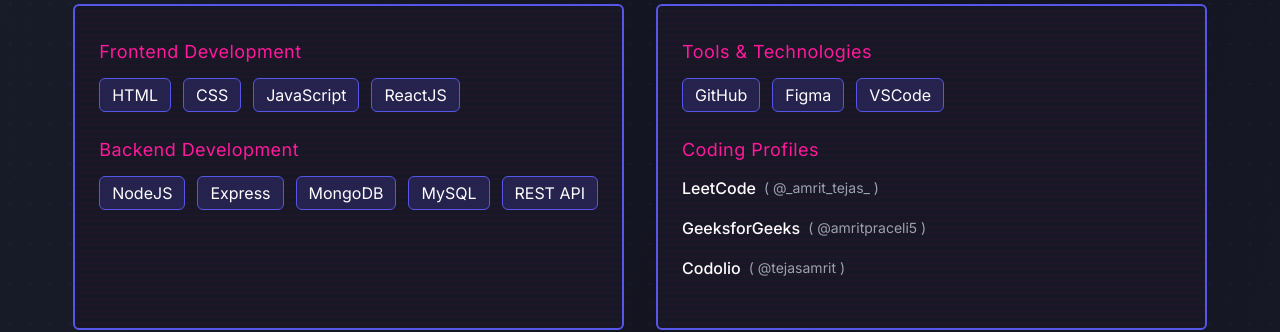
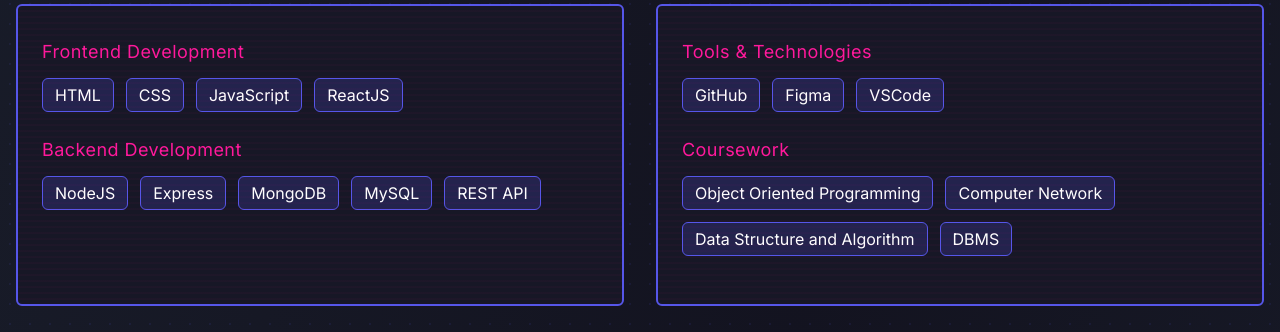
Before and after one commit to tejasamrit/tejasamrit-portfolio, a React (Vite) app: page / in a window 1280 px wide. Shown: the part 1500-1832 px from the top of the page. Built offline with nearby package versions, Linux system fonts and the light colour scheme.

Commit message:
Refactor: Update skills section and cursor
Replaced the "Coding Profiles" section in the Skills component with a "Coursework" section, adding Object Oriented Programming, Computer Network, Data Structure and Algorithm, and DBMS. Also, replaced the existing cursor with a simple animated cursor.

```diff
--- a/src/components/Cursor.tsx
+++ b/src/components/Cursor.tsx
@@ -45,44 +45,20 @@ const Cursor = () => {
     };
   }, []);
 
-  useEffect(() => {
-    // Re-register event listeners when the DOM changes
-    const handleLinkHoverIn = () => setLinkHovered(true);
-    const handleLinkHoverOut = () => setLinkHovered(false);
-
-    const links = document.querySelectorAll('a, button');
-    links.forEach(link => {
-      link.addEventListener('mouseenter', handleLinkHoverIn);
-      link.addEventListener('mouseleave', handleLinkHoverOut);
-    });
-
-    return () => {
-      links.forEach(link => {
-        link.removeEventListener('mouseenter', handleLinkHoverIn);
-        link.removeEventListener('mouseleave', handleLinkHoverOut);
-      });
-    };
-  }, [position]); // This will re-run when position changes, which happens when mouse moves
-
-  const cursorClasses = `custom-cursor ${hidden ? 'opacity-0' : 'opacity-100'} ${clicked ? 'cursor-clicked' : ''} ${linkHovered ? 'cursor-hovered' : ''}`;
+  // Simpler cursor styles
+  const cursorStyle = {
+    left: `${position.x}px`,
+    top: `${position.y}px`,
+    opacity: hidden ? 0 : 1,
+    transform: `scale(${clicked ? 0.8 : linkHovered ? 1.5 : 1})`,
+    transition: 'transform 0.2s ease-out, opacity 0.2s ease-out'
+  };
 
   return (
-    <>
-      <div
-        className={`${cursorClasses} cursor-dot`}
-        style={{
-          left: `${position.x}px`,
-          top: `${position.y}px`
-        }}
-      />
-      <div
-        className={`${cursorClasses} cursor-ring`}
-        style={{
-          left: `${position.x}px`,
-          top: `${position.y}px`
-        }}
-      />
-    </>
+    <div
+      className="fixed pointer-events-none z-[9999] w-6 h-6 rounded-full border-2 border-retro-pink mix-blend-difference"
+      style={cursorStyle}
+    />
   );
 };
 
--- a/src/components/Skills.tsx
+++ b/src/components/Skills.tsx
@@ -22,7 +22,7 @@ const Skills = () => {
   const frontendSkills = ["HTML", "CSS", "JavaScript", "ReactJS"];
   const backendSkills = ["NodeJS", "Express", "MongoDB", "MySQL", "REST API"];
   const otherSkills = ["GitHub", "Figma", "VSCode"];
-  const codingProfiles = ["LeetCode", "GeeksforGeeks", "Codolio"];
+  const coursework = ["Object Oriented Programming", "Computer Network", "Data Structure and Algorithm", "DBMS"];
 
   return (
     <section id="skills" className="py-10 retro-grid">
@@ -37,38 +37,7 @@ const Skills = () => {
 
           <RetroCard>
             <SkillCategory title="Tools & Technologies" skills={otherSkills} />
-            <div className="mb-6">
-              <h3 className="retro-subheading mb-3 text-retro-pink">Coding Profiles</h3>
-              <div className="space-y-4">
-                <a
-                  href="https://leetcode.com/u/_amrit_tejas_/"
-                  target="_blank"
-                  rel="noopener noreferrer"
-                  className="flex items-center text-white hover:text-retro-pink transition-colors"
-                >
-                  <span className="font-medium">LeetCode</span>
-                  <span className="ml-2 text-sm text-gray-400">( @_amrit_tejas_ )</span>
-                </a>
-                <a
-                  href="https://www.geeksforgeeks.org/user/amritpraceli5/"
-                  target="_blank"
-                  rel="noopener noreferrer"
-                  className="flex items-center text-white hover:text-retro-pink transition-colors"
-                >
-                  <span className="font-medium">GeeksforGeeks</span>
-                  <span className="ml-2 text-sm text-gray-400">( @amritpraceli5 )</span>
-                </a>
-                <a
-                  href="https://codolio.com/profile/tejasamrit"
-                  target="_blank"
-                  rel="noopener noreferrer"
-                  className="flex items-center text-white hover:text-retro-pink transition-colors"
-                >
-                  <span className="font-medium">Codolio</span>
-                  <span className="ml-2 text-sm text-gray-400">( @tejasamrit )</span>
-                </a>
-              </div>
-            </div>
+            <SkillCategory title="Coursework" skills={coursework} />
           </RetroCard>
         </div>
       </div>
```
